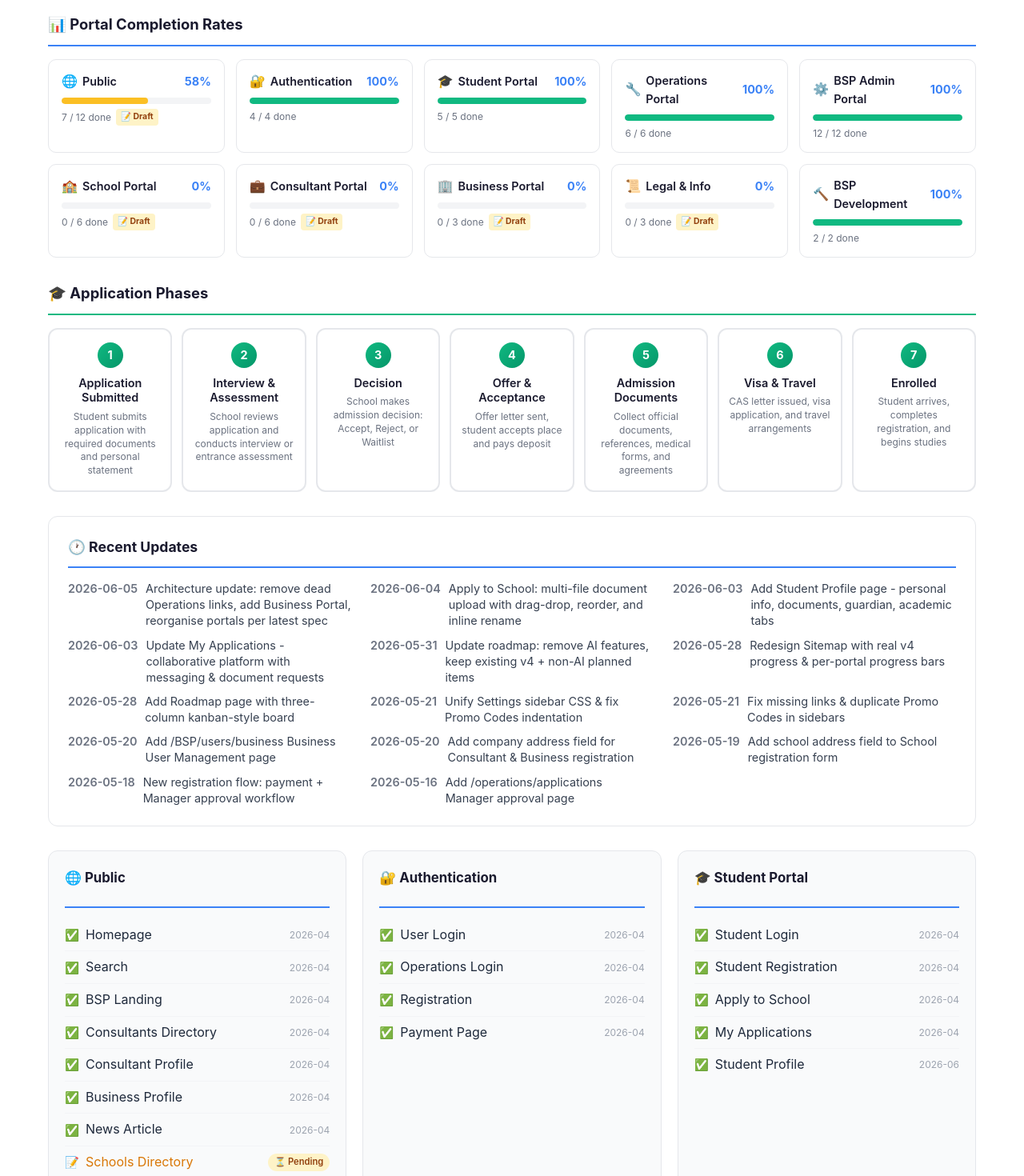
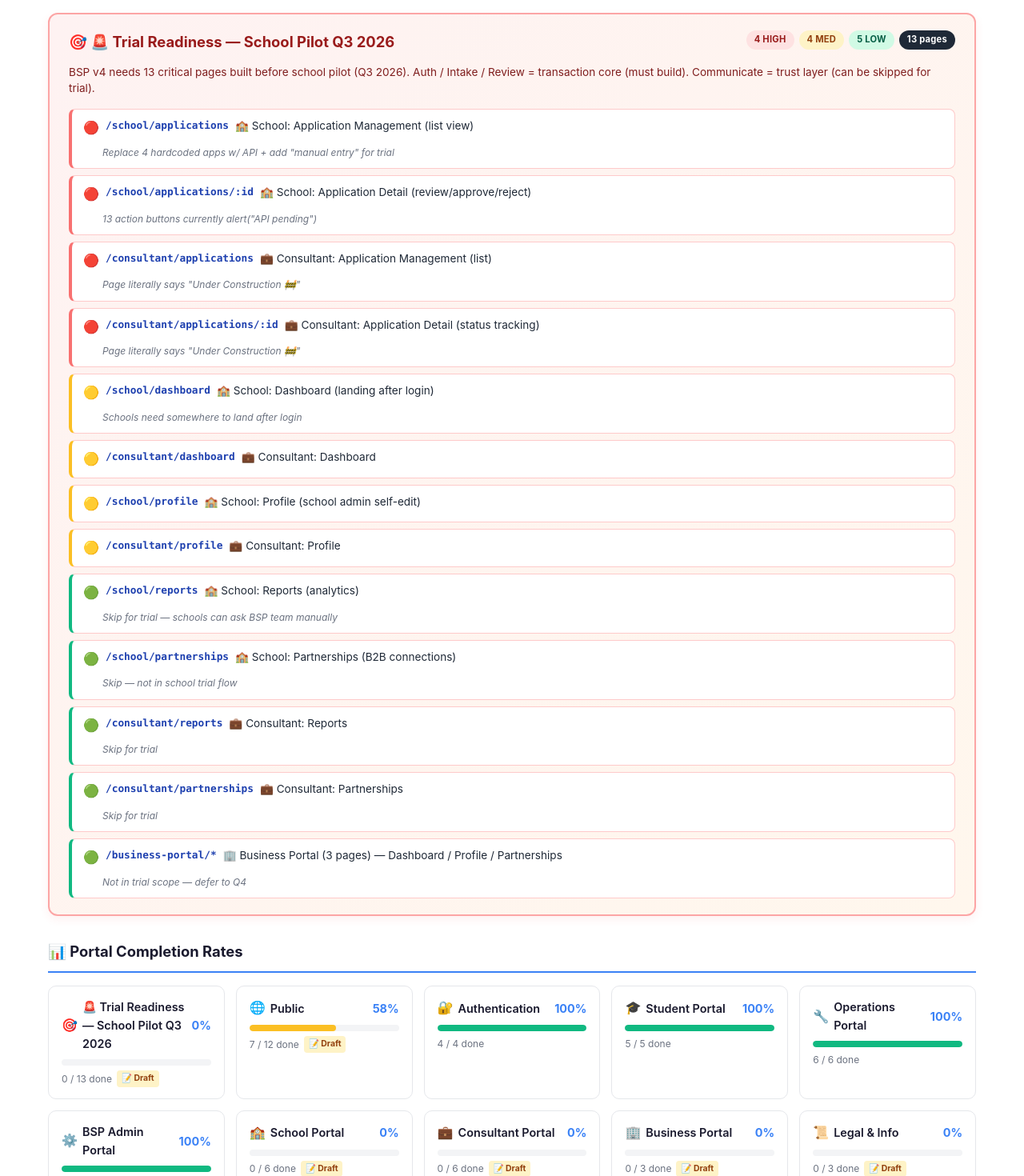
Before and after one commit to socialmedia-dot/bsp-v4, a Nuxt app: page /sitemap in a window 1280 px wide. Shown: the part 380-1850 px from the top of the page at 80% size. Built offline with nearby package versions, Linux system fonts and the light colour scheme.

Commit message:
feat(sitemap): add Trial Readiness section with 13 critical pages for school pilot

```diff
--- a/assets/data/roadmap.json
+++ b/assets/data/roadmap.json
@@ -1,7 +1,7 @@
 {
   "meta": {
     "version": "v4",
-    "updated": "2026-06-05",
+    "updated": "2026-06-07",
     "deployedUrl": "https://bsp-v4.pages.dev",
     "totalVueFiles": 57,
     "portals": [
@@ -15,9 +15,15 @@
       "Business",
       "Legal",
       "Development"
-    ]
+    ],
+    "trialCount": 13,
+    "trialStatus": "BSP v4 needs 13 critical pages built before school pilot (Q3 2026). Auth / Intake / Review = transaction core (must build). Communicate = trust layer (can be skipped for trial)."
   },
   "recentUpdates": [
+    {
+      "date": "2026-06-07",
+      "text": "Trial readiness audit: marked 13 critical pages needed before school pilot"
+    },
     {
       "date": "2026-06-05",
       "text": "Architecture update: remove dead Operations links, add Business Portal, reorganise portals per latest spec"
@@ -76,6 +82,143 @@
     }
   ],
   "modules": [
+    {
+      "key": "trial",
+      "label": "\ud83d\udea8 Trial Readiness \u2014 School Pilot Q3 2026",
+      "emoji": "\ud83c\udfaf",
+      "items": [
+        {
+          "status": "draft",
+          "label": "\ud83c\udfeb School: Application Management (list view)",
+          "path": "/school/applications",
+          "date": null,
+          "reviewed": false,
+          "trial": true,
+          "criticality": "high",
+          "note": "Replace 4 hardcoded apps w/ API + add \"manual entry\" for trial"
+        },
+        {
+          "status": "draft",
+          "label": "\ud83c\udfeb School: Application Detail (review/approve/reject)",
+          "path": "/school/applications/:id",
+          "date": null,
+          "reviewed": false,
+          "trial": true,
+          "criticality": "high",
+          "note": "13 action buttons currently alert(\"API pending\")"
+        },
+        {
+          "status": "draft",
+          "label": "\ud83d\udcbc Consultant: Application Management (list)",
+          "path": "/consultant/applications",
+          "date": null,
+          "reviewed": false,
+          "trial": true,
+          "criticality": "high",
+          "note": "Page literally says \"Under Construction \ud83d\udea7\""
+        },
+        {
+          "status": "draft",
+          "label": "\ud83d\udcbc Consultant: Application Detail (status tracking)",
+          "path": "/consultant/applications/:id",
+          "date": null,
+          "reviewed": false,
+          "trial": true,
+          "criticality": "high",
+          "note": "Page literally says \"Under Construction \ud83d\udea7\""
+        },
+        {
+          "status": "draft",
+          "label": "\ud83c\udfeb School: Dashboard (landing after login)",
+          "path": "/school/dashboard",
+          "date": null,
+          "reviewed": false,
+          "trial": true,
+          "criticality": "medium",
+          "note": "Schools need somewhere to land after login"
+        },
+        {
+          "status": "draft",
+          "label": "\ud83d\udcbc Consultant: Dashboard",
+          "path": "/consultant/dashboard",
+          "date": null,
+          "reviewed": false,
+          "trial": true,
+          "criticality": "medium",
+          "note": ""
+        },
+        {
+          "status": "draft",
+          "label": "\ud83c\udfeb School: Profile (school admin self-edit)",
+          "path": "/school/profile",
+          "date": null,
+          "reviewed": false,
+          "trial": true,
+          "criticality": "medium",
+          "note": ""
+        },
+        {
+          "status": "draft",
+          "label": "\ud83d\udcbc Consultant: Profile",
+          "path": "/consultant/profile",
+          "date": null,
+          "reviewed": false,
+          "trial": true,
+          "criticality": "medium",
+          "note": ""
+        },
+        {
+          "status": "draft",
+          "label": "\ud83c\udfeb School: Reports (analytics)",
+          "path": "/school/reports",
+          "date": null,
+          "reviewed": false,
+          "trial": true,
+          "criticality": "low",
+          "note": "Skip for trial \u2014 schools can ask BSP team manually"
+        },
+        {
+          "status": "draft",
+          "label": "\ud83c\udfeb School: Partnerships (B2B connections)",
+          "path": "/school/partnerships",
+          "date": null,
+          "reviewed": false,
+          "trial": true,
+          "criticality": "low",
+          "note": "Skip \u2014 not in school trial flow"
+        },
+        {
+          "status": "draft",
+          "label": "\ud83d\udcbc Consultant: Reports",
+          "path": "/consultant/reports",
+          "date": null,
+          "reviewed": false,
+          "trial": true,
+          "criticality": "low",
+          "note": "Skip for trial"
+        },
+        {
+          "status": "draft",
+          "label": "\ud83d\udcbc Consultant: Partnerships",
+          "path": "/consultant/partnerships",
+          "date": null,
+          "reviewed": false,
+          "trial": true,
+          "criticality": "low",
+          "note": "Skip for trial"
+        },
+        {
+          "status": "draft",
+          "label": "\ud83c\udfe2 Business Portal (3 pages) \u2014 Dashboard / Profile / Partnerships",
+          "path": "/business-portal/*",
+          "date": null,
+          "reviewed": false,
+          "trial": true,
+          "criticality": "low",
+          "note": "Not in trial scope \u2014 defer to Q4"
+        }
+      ]
+    },
     {
       "key": "public",
       "label": "Public",
@@ -526,6 +669,11 @@
   ],
   "milestones": [
     {
+      "date": "2026-06-07",
+      "label": "Trial Readiness Audit Complete",
+      "desc": "13 pages identified as blockers for Q3 school pilot. Trial module added to sitemap for tracking."
+    },
+    {
       "date": "2026-06-05",
       "label": "Architecture Finalisation",
       "desc": "Updated v4 architecture: removed dead Operations links, added Business Portal, reorganised per latest spec"
--- a/pages/sitemap.vue
+++ b/pages/sitemap.vue
@@ -10,6 +10,32 @@
         <div class="progress-fill" :style="{ width: overallPercent + '%' }"></div>
         <span class="progress-text">{{ completedCount }} / {{ totalCount }} items ({{ overallPercent }}%)</span>
       </div>
+    </div>
+
+    <!-- Trial Readiness Callout (highlighted at top) -->
+    <div v-if="trialModule" class="trial-callout">
+      <div class="trial-callout-header">
+        <h2>🎯 {{ trialModule.label }}</h2>
+        <div class="trial-stats">
+          <span class="trial-stat high">{{ trialCountByCriticality.high }} HIGH</span>
+          <span class="trial-stat medium">{{ trialCountByCriticality.medium }} MED</span>
+          <span class="trial-stat low">{{ trialCountByCriticality.low }} LOW</span>
+          <span class="trial-stat total">{{ trialModule.items.length }} pages</span>
+        </div>
+      </div>
+      <p class="trial-summary">{{ meta.trialStatus }}</p>
+      <ul class="trial-list">
+        <li
+          v-for="item in trialModule.items"
+          :key="item.path"
+          :class="'trial-' + (item.criticality || 'low')"
+        >
+          <span class="trial-crit">{{ criticalityBadge(item.criticality) }}</span>
+          <span class="trial-path">{{ item.path }}</span>
+          <span class="trial-label">{{ item.label }}</span>
+          <span v-if="item.note" class="trial-note">{{ item.note }}</span>
+        </li>
+      </ul>
     </div>
 
     <!-- Portal Completion Overview -->
@@ -77,7 +103,8 @@
             <NuxtLink v-if="item.status === 'done' && item.path" :to="item.path">{{ item.label }}</NuxtLink>
             <NuxtLink v-else-if="item.status === 'draft' && item.path" :to="item.path" class="draft-link">{{ item.label }}</NuxtLink>
             <span v-else class="todo-link">{{ item.label }}</span>
-            <span v-if="item.status === 'draft'" class="review-badge" :class="{ reviewed: item.reviewed }">
+            <span v-if="item.trial" class="trial-inline-badge" :title="'Trial priority: ' + (item.criticality || 'low')">🔴 TRIAL</span>
+            <span v-if="item.status === 'draft' && !item.trial" class="review-badge" :class="{ reviewed: item.reviewed }">
               {{ item.reviewed ? '✅ Reviewed' : '⏳ Pending' }}
             </span>
             <span v-else-if="item.date && item.status === 'done'" class="item-date">{{ item.date }}</span>
@@ -156,6 +183,14 @@ const modules = roadmapData.modules
 const recentUpdates = roadmapData.recentUpdates
 const milestones = roadmapData.milestones
 
+// Trial Readiness module (always shown at top if present)
+const trialModule = modules.find(m => m.key === 'trial') || null
+const trialCountByCriticality = {
+  high: trialModule ? trialModule.items.filter(i => i.criticality === 'high').length : 0,
+  medium: trialModule ? trialModule.items.filter(i => i.criticality === 'medium').length : 0,
+  low: trialModule ? trialModule.items.filter(i => i.criticality === 'low').length : 0
+}
+
 const applicationPhases = [
   { num: 1, name: 'Application Submitted', desc: 'Student submits application with required documents and personal statement' },
   { num: 2, name: 'Interview & Assessment', desc: 'School reviews application and conducts interview or entrance assessment' },
@@ -194,6 +229,12 @@ function statusIcon(status) {
   if (status === 'in_progress') return '🚧'
   if (status === 'draft') return '📝'
   return '📋'
+}
+
+function criticalityBadge(level) {
+  if (level === 'high') return '🔴'
+  if (level === 'medium') return '🟡'
+  return '🟢'
 }
 </script>
 
@@ -259,6 +300,82 @@ function statusIcon(status) {
   color: #374151;
   white-space: nowrap;
 }
+
+/* Trial Readiness Callout */
+.trial-callout {
+  background: linear-gradient(135deg, #fef2f2 0%, #fff7ed 100%);
+  border: 2px solid #fca5a5;
+  border-radius: 12px;
+  margin-bottom: 30px;
+  padding: 20px 24px;
+  box-shadow: 0 4px 12px rgba(239, 68, 68, 0.08);
+}
+.trial-callout-header {
+  align-items: flex-start;
+  display: flex;
+  flex-wrap: wrap;
+  gap: 12px;
+  justify-content: space-between;
+  margin-bottom: 12px;
+}
+.trial-callout-header h2 {
+  color: #991b1b;
+  font-size: 1.15rem;
+  margin: 0;
+}
+.trial-stats {
+  display: flex;
+  flex-wrap: wrap;
+  gap: 6px;
+}
+.trial-stat {
+  border-radius: 9999px;
+  font-size: 0.7rem;
+  font-weight: 700;
+  letter-spacing: 0.02em;
+  padding: 3px 10px;
+  white-space: nowrap;
+}
+.trial-stat.high { background: #fee2e2; color: #991b1b; }
+.trial-stat.medium { background: #fef3c7; color: #92400e; }
+.trial-stat.low { background: #d1fae5; color: #065f46; }
+.trial-stat.total { background: #1f2937; color: #fff; }
+.trial-summary {
+  color: #7f1d1d;
+  font-size: 0.85rem;
+  line-height: 1.5;
+  margin: 0 0 16px 0;
+}
+.trial-list {
+  list-style: none;
+  margin: 0;
+  padding: 0;
+  display: grid;
+  gap: 8px;
+}
+.trial-list li {
+  align-items: flex-start;
+  background: #fff;
+  border: 1px solid #fecaca;
+  border-left: 4px solid #f87171;
+  border-radius: 8px;
+  display: flex;
+  flex-wrap: wrap;
+  gap: 8px;
+  padding: 10px 14px;
+  font-size: 0.85rem;
+}
+.trial-list li.trial-medium { border-left-color: #fbbf24; }
+.trial-list li.trial-low { border-left-color: #10b981; }
+.trial-crit { font-size: 1rem; flex-shrink: 0; }
+.trial-path {
+  color: #1e40af;
+  font-family: ui-monospace, SFMono-Regular, Menlo, monospace;
+  font-size: 0.8rem;
+  font-weight: 600;
+}
+.trial-label { color: #1f2937; flex: 1; min-width: 200px; }
+.trial-note { color: #6b7280; font-size: 0.75rem; font-style: italic; width: 100%; padding-left: 24px; }
 
 /* Portal Overview */
 .portal-overview {
@@ -481,6 +598,18 @@ function statusIcon(status) {
 .review-badge.reviewed {
   background: #d1fae5;
   color: #065f46;
+}
+
+.trial-inline-badge {
+  background: #fef2f2;
+  border: 1px solid #fca5a5;
+  border-radius: 9999px;
+  color: #991b1b;
+  font-size: 0.7rem;
+  font-weight: 700;
+  letter-spacing: 0.02em;
+  padding: 2px 8px;
+  white-space: nowrap;
 }
 
 .trial-inline-badge {
```
